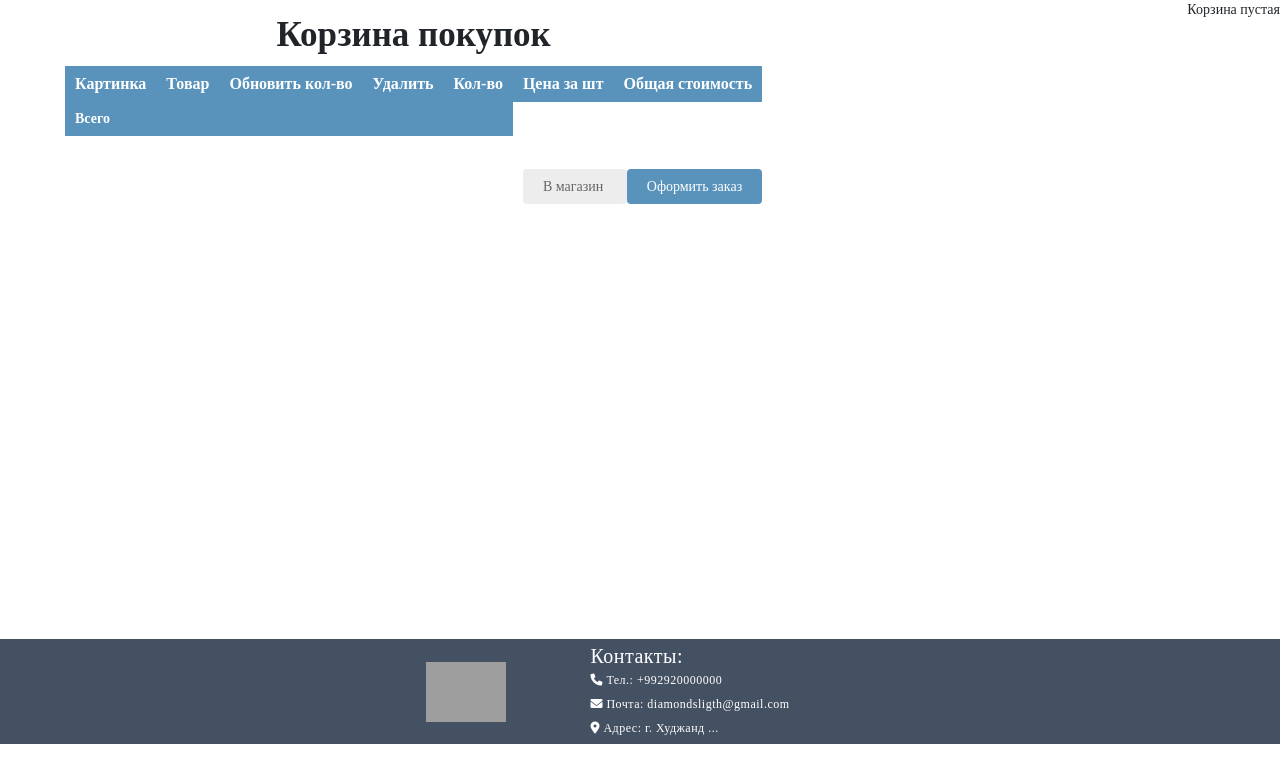
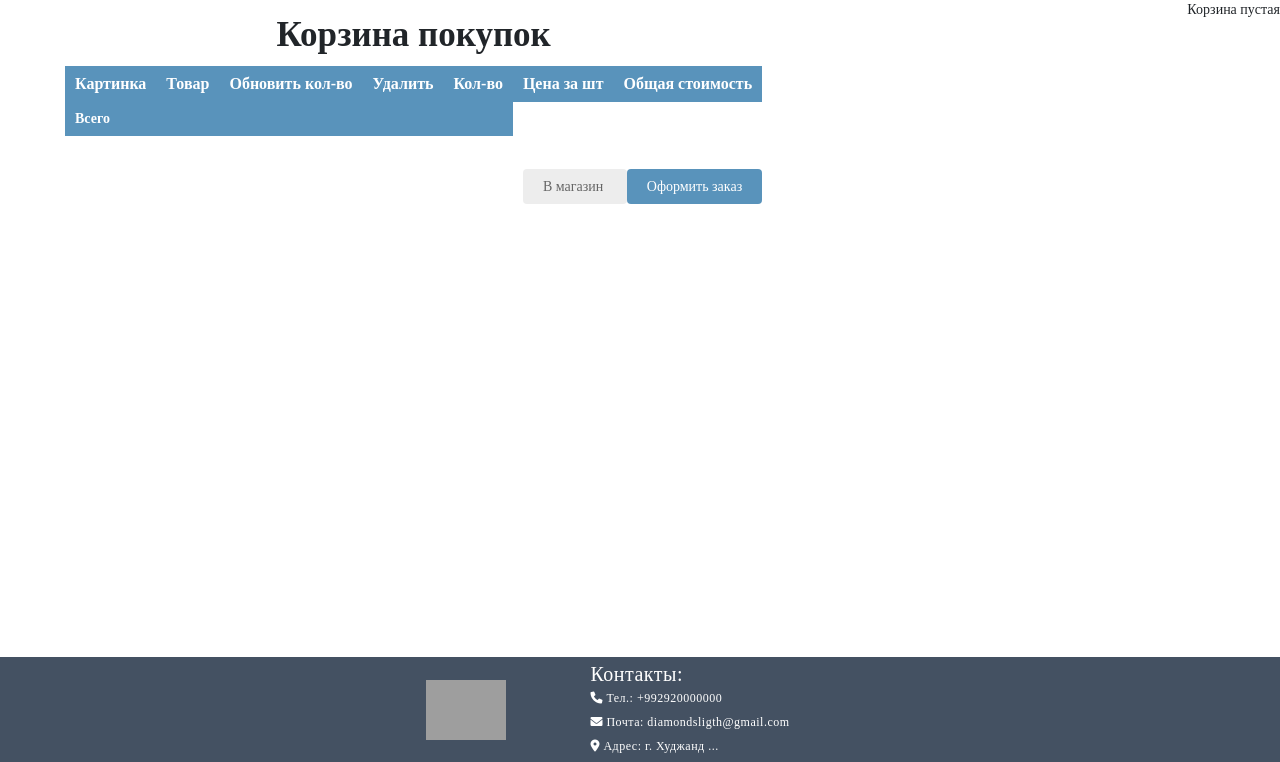
Before and after one commit to Abdusharif0095/diamonds_light, a Django app: template diamonds_light/templates/cart/detail.html in a window 1280 px wide. Shown: the part 75-837 px from the top of the page. Run offline with Django 4.2, Linux system fonts and the light colour scheme; the template is opened without the code that fills it, so the values that code supplies are empty; parts of the project's set-up code (start-up, migrations or seed data) failed here and were passed over; some libraries are stand-ins or nearby versions; grey boxes are pictures that could not be loaded.

Commit message:
fix containers

```diff
--- a/diamonds_light/static_files/css/style.css
+++ b/diamonds_light/static_files/css/style.css
@@ -32,6 +32,7 @@ body {
 }
 
 .container {
+    min-height: 80%;
     max-width: 1180px;
     margin: 0 auto;
 }
@@ -372,7 +373,6 @@ td input[type="submit"] {
 
 /* cart */
 .cart {
-    height: auto;
     width: 100%;
     text-align: right;
     padding-top: 4px;
--- a/diamonds_light/templates/base.html
+++ b/diamonds_light/templates/base.html
@@ -38,7 +38,6 @@
         </ul>
     </div>
 </nav>
-<div style="min-height: 80%">
 <div class="cart">
     {% with total_items=cart|length %}
     {% if cart|length > 0 %}
@@ -54,7 +53,6 @@
 <div class="container">
     {% block content %}
     {% endblock %}
-    </div>
 </div>
 <footer>
     <div class="footer">
```
Also changed, not shown: diamonds_light/db.sqlite3. Lines whose indentation alone changed are shown as unchanged.
